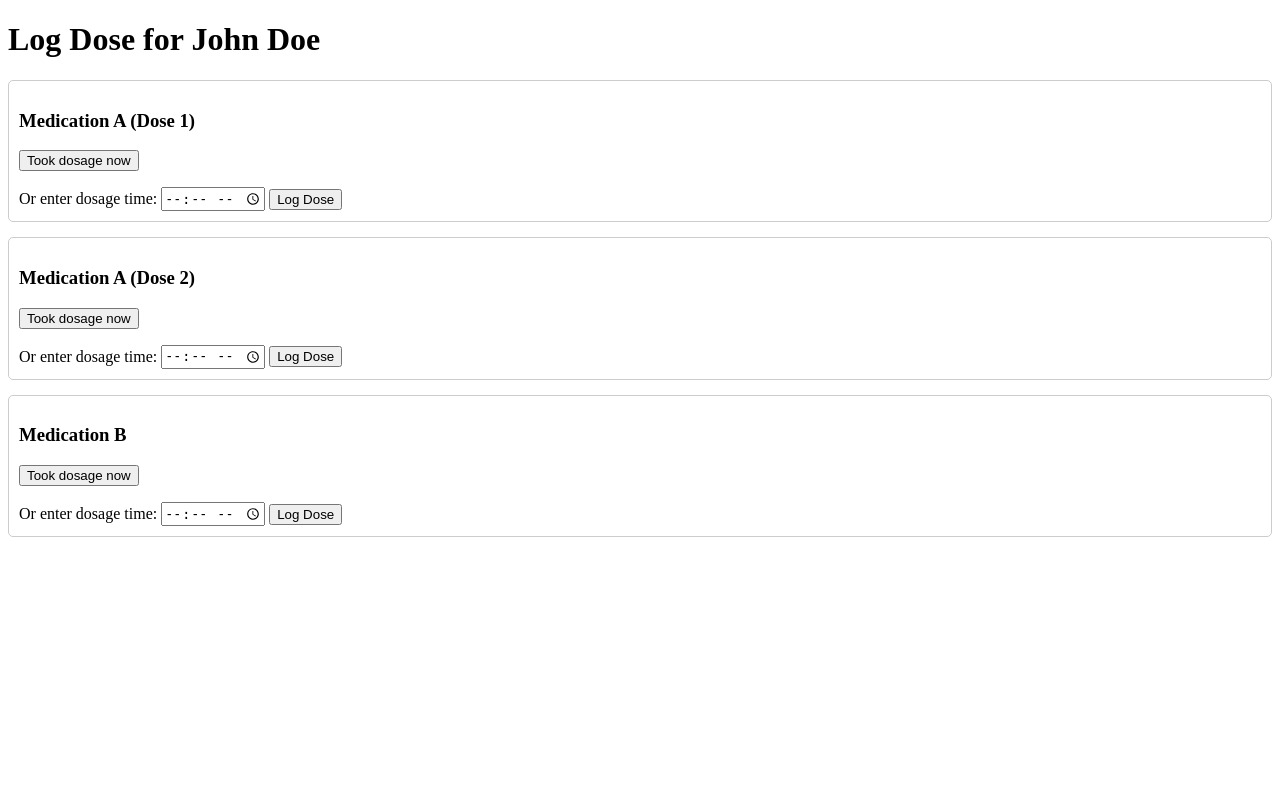
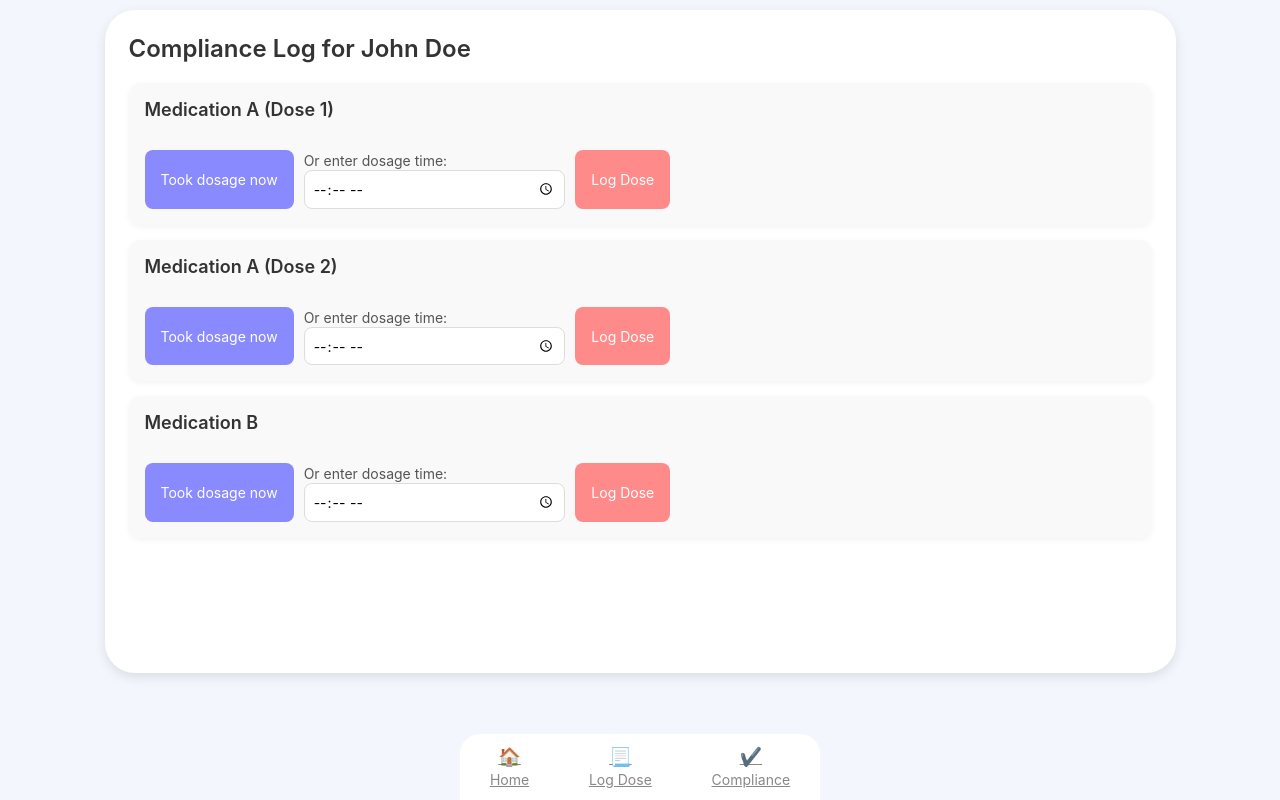
Before and after one commit to MohnishSS/DoseMate-BHacks24, a Flask app: page /log_dose/1 in a window 1280 px wide. Run offline with Flask 3, Linux system fonts and the light colour scheme.

Commit message:
Added log_dose GUI

```diff
--- a/data.json
+++ b/data.json
@@ -37,6 +37,11 @@
                     "name": "Medication A (Dose 2)",
                     "dosage_time": "23:05",
                     "dosage_date": "11-02-2024"
+                },
+                {
+                    "name": "Medication A (Dose 1)",
+                    "dosage_time": "10:30",
+                    "dosage_date": "11-02-2024"
                 }
             ]
         }
--- a/templates/log_dose.html
+++ b/templates/log_dose.html
@@ -2,37 +2,149 @@
 <html lang="en">
 <head>
     <meta charset="UTF-8">
-    <title>Log Dose</title>
+    <title>Compliance - Medication Tracker</title>
     <style>
+        * {
+            box-sizing: border-box;
+            margin: 0;
+            padding: 0;
+            font-family: 'Inter', sans-serif;
+        }
+        body {
+            background-color: hsl(220, 60%, 97%);
+            display: flex;
+            justify-content: center;
+            padding: 10px;
+            height: 100vh;
+            margin: 0;
+        }
+        .container {
+            width: 85%;
+            height: 85%;
+            border-radius: 30px;
+            background-color: #fff;
+            padding: 24px;
+            box-shadow: 0 4px 12px rgba(0, 0, 0, 0.1);
+        }
+        h1 {
+            font-size: 24px;
+            font-weight: 600;
+            color: #333;
+            margin-bottom: 20px;
+        }
         .medication {
-            margin: 15px 0;
-            padding: 10px;
-            border: 1px solid #ccc;
-            border-radius: 5px;
+            margin-bottom: 15px;
+            padding: 16px;
+            background-color: #f9f9f9;
+            border-radius: 12px;
+            box-shadow: 0 2px 6px rgba(0, 0, 0, 0.05);
+            display: flex;
+            flex-direction: column;
+            gap: 12px;
+        }
+        .medication h3 {
+            font-size: 18px;
+            font-weight: 600;
+            color: #333;
+            margin-bottom: 8px;
+        }
+        label {
+            font-size: 14px;
+            color: #555;
+            margin-bottom: 4px;
+        }
+        input[type="time"] {
+            padding: 8px;
+            font-size: 14px;
+            border-radius: 8px;
+            border: 1px solid #ddd;
+            width: 100%;
+        }
+        .button-container {
+            display: flex;
+            gap: 10px;
+            margin-top: 10px;
+        }
+        button {
+            padding: 8px 16px;
+            font-size: 14px;
+            border: none;
+            border-radius: 8px;
+            cursor: pointer;
+            color: white;
+            transition: background-color 0.3s;
+        }
+        button[type="submit"]:first-child {
+            background-color: #8a8aff;
+        }
+        button[type="submit"]:first-child:hover {
+            background-color: #6f6fd4;
+        }
+        button[type="submit"]:last-child {
+            background-color: #ff8a8a;
+        }
+        button[type="submit"]:last-child:hover {
+            background-color: #e66e6e;
+        }
+        .bottom-nav {
+            display: flex;
+            justify-content: space-around;
+            padding: 12px 0;
+            background-color: white;
+            border-radius: 20px 20px 0 0;
+            position: fixed;
+            bottom: 0;
+            width: 100%;
+            max-width: 360px;
+        }
+        .nav-item {
+            text-align: center;
+            color: #888;
+            font-size: 14px;
+        }
+        .nav-icon {
+            font-size: 18px;
+            margin-bottom: 4px;
         }
     </style>
 </head>
 <body>
-    <h1>Log Dose for {{ user.name }}</h1>
-
+    <div class="container">
+        <h1>Compliance Log for {{ user.name }}</h1>
         {% for med in user.medications %}
         <div class="medication">
+            <h3>{{ med.name }}</h3>
             <form method="POST">
-            <h3>{{ med.name }}</h3>
-            <!-- Button to submit the current time -->
-
-            <button type="submit" name="action" value="log_now">Took dosage now</button>
-
                 <input type="hidden" name="medication_name" value="{{ med.name }}">
-            <p></p>
                 <input type="hidden" name="dosage_date" value="{{ current_date }}">
 
+                <div class="button-container">
+                    <button type="submit" name="action" value="log_now">Took dosage now</button>
+                    <div>
                         <label for="dosage_time">Or enter dosage time:</label>
                         <input type="time" name="dosage_time">
-
+                    </div>
                     <button type="submit" name="action" value="log_later">Log Dose</button>
+                </div>
             </form>
         </div>
         {% endfor %}
+    </div>
+        <div class="bottom-nav">
+            <a href="/" class="nav-item">
+                <div class="nav-icon">🏠</div>
+                <div>Home</div>
+            </a>
+            <a href="/log_dose/1" class="nav-item">
+                <div class="nav-icon">📃</div>
+                <div>Log Dose</div>
+            </a>
+            <a href="/compliance/1" class="nav-item">
+                <div class="nav-icon">✔️</div>
+                <div>Compliance</div>
+            </a>
+
+        </div>
+    </div>
 </body>
 </html>
```
Also changed, not shown: templates/home.html (+6 -42 lines). Lines whose indentation alone changed are shown as unchanged.
